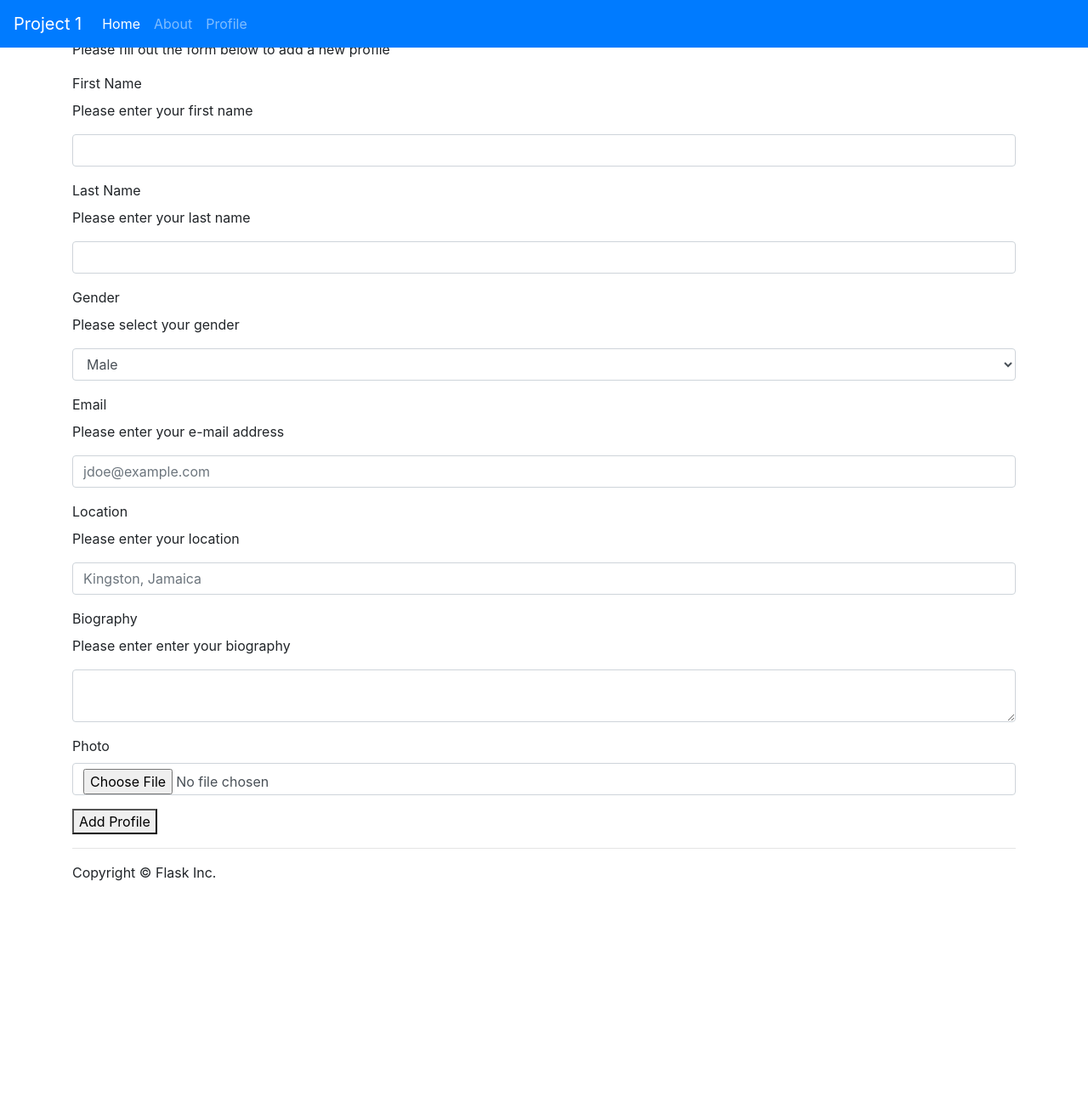
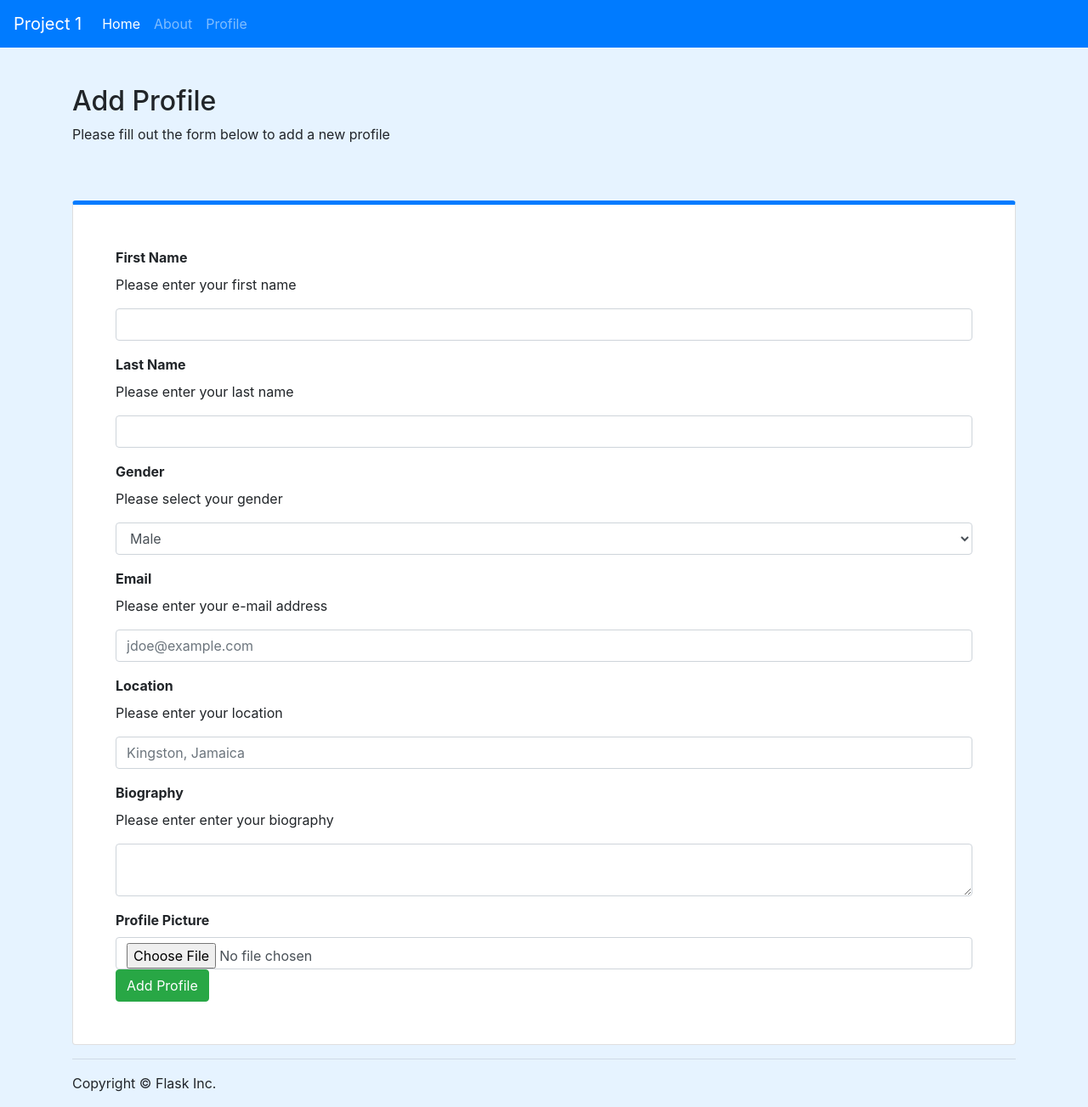
Before and after one commit to LRJasmine/info3180-project1, a Flask app: page /profile in a window 1280 px wide. Shown: the whole page at 85% size. Before the commit the page ends 1037 px from the top, so only its background shows below. Run offline with Flask 2, Linux system fonts and the light colour scheme; some libraries are stand-ins or nearby versions.

Commit message:
edit photo upload button

```diff
--- a/app/profileform.py
+++ b/app/profileform.py
@@ -11,7 +11,7 @@
     email = StringField('Email', validators=[DataRequired(), Email()])
     location = StringField('Location', validators=[DataRequired()])
     biography = TextAreaField('Biography', validators=[DataRequired()])
-    profilephoto = FileField('Photo', validators=[
+    profilephoto = FileField('Profile Picture', validators=[
         FileRequired(),
         FileAllowed(['jpg', 'png', 'Images only!'])
     ])
--- a/app/static/css/profile.css
+++ b/app/static/css/profile.css
@@ -1,4 +1,25 @@
-.addprofileheading {
-    font-weight: bolder;
-    font-family: Arial Black;
+.profilehead {
+    padding-top: 100px;
+    padding-bottom: 50px;
 }
+
+.card {
+    padding: 50px;
+    border-top: solid #007bff 5px;
+}
+
+.card label {
+    font-weight: bold;
+}
+
+body {
+    background-color:  #e6f3ff;
+}
+
+.custom-file-label::after {
+  content: "Browse...";
+  }
+
+.custom-file {
+    padding-bottom: 70px;
+}
--- a/app/templates/base.html
+++ b/app/templates/base.html
@@ -20,6 +20,7 @@
     <header>
         {% include "header.html" %}
     </header>
+
     <main>
         <div class="container">
             {% block main %}{% endblock %}
--- a/app/templates/profile.html
+++ b/app/templates/profile.html
@@ -7,10 +7,12 @@
 
 {% block main %}
 
-<div class="addprofileheading">
-    <h2 class="addprofile">Add Profile</h2>
+<div class="profilehead">
+    <h2>Add Profile</h2>
+    <p>Please fill out the form below to add a new profile</p>
 </div>
-<p>Please fill out the form below to add a new profile</p>
+
+<div class="card">
     <form method="POST" action="{{ url_for('profile') }}">
 
         {{ form.csrf_token}}
@@ -45,13 +47,16 @@
             <p>Please enter enter your biography</p>
             {{ form.biography(class="form-control") }}
         </div>
-    <div class="form-group">
-        {{ form.profilephoto.label }}
+        <div class="form-group custom-file">
+            {{ form.profilephoto.label}}
             {{ form.profilephoto(class="form-control") }}
         </div>
 
-    <button type="submit" class="addprofilebtn">Add Profile</button>
+        <button type="button" class="btn btn-success">Add Profile</button>
+
 
     </form>
 
+</div>
+
 {% endblock %}
```
Lines whose indentation alone changed are shown as unchanged.
